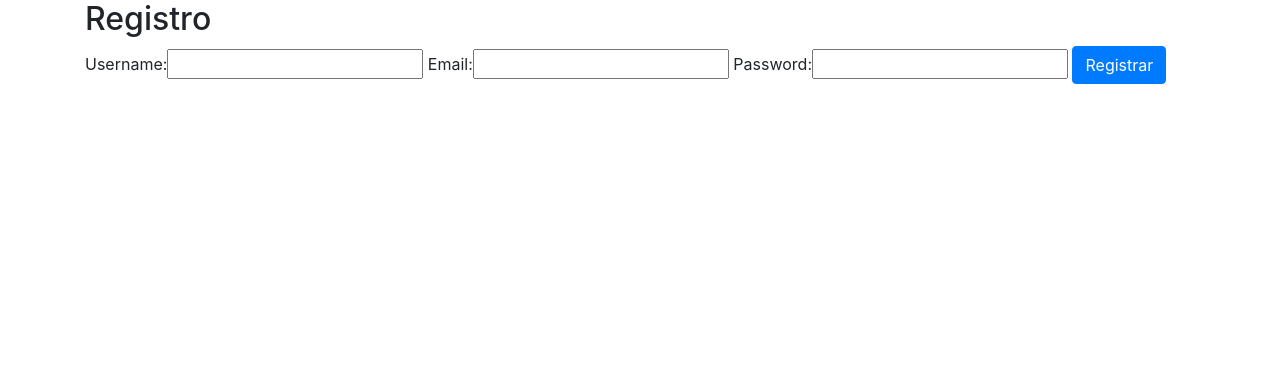
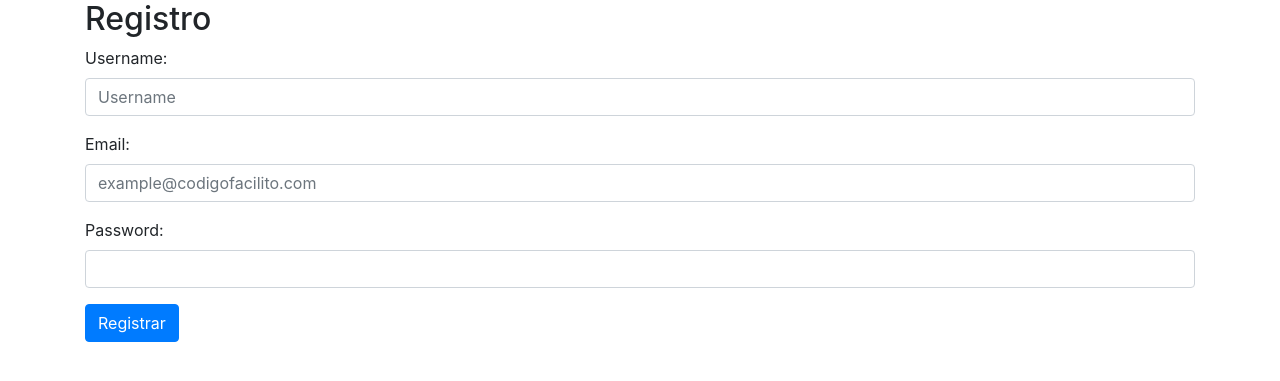
Before and after one commit to ArnoldLara/django-codfacilito, a Django app: page /usuarios/registro in a window 1280 px wide. Shown: the top 381 px of the page. Run offline with Django 3.2, Linux system fonts and the light colour scheme; some libraries are stand-ins or nearby versions.

Commit message:
Estilo para formularios

```diff
--- a/facilito_store/forms.py
+++ b/facilito_store/forms.py
@@ -3,6 +3,21 @@ from django import forms
 
 #La clase debe de heredar de Forms
 class RegisterForm(forms.Form):
-    username = forms.CharField(required=True,min_length=4,max_length=50)
-    email = forms.EmailField(required=True)
-    password = forms.CharField(required=True)
+    username = forms.CharField(required=True,
+                                min_length=4,
+                                max_length=50,
+                                widget=forms.TextInput(attrs={
+                                    'class': 'form-control',
+                                    'id': 'username',
+                                    'placeholder':'Username'
+                                }))
+    email = forms.EmailField(required=True,
+                                widget=forms.EmailInput(attrs={
+                                    'class': 'form-control',
+                                    'id': 'email',
+                                    'placeholder':'example@codigofacilito.com',
+                                }))
+    password = forms.CharField(required=True,
+                                widget=forms.PasswordInput(attrs={
+                                    'class': 'form-control',
+                                }))
--- a/templates/users/register.html
+++ b/templates/users/register.html
@@ -16,7 +16,22 @@
              {#Debemos crear la etiqueta form#}
              <form method="post">
                {% csrf_token %}
-               {{form}}
+
+               <div class="form-group">
+                 {{form.username.label_tag}}
+                 {{form.username}}
+               </div>
+
+               <div class="form-group">
+                 {{form.email.label_tag}}
+                 {{form.email}}
+               </div>
+
+               <div class="form-group">
+                 {{form.password.label_tag}}
+                 {{form.password}}
+               </div>
+
                <button type="submit" class="btn btn-primary">Registrar</button>
              </form>
 
```
